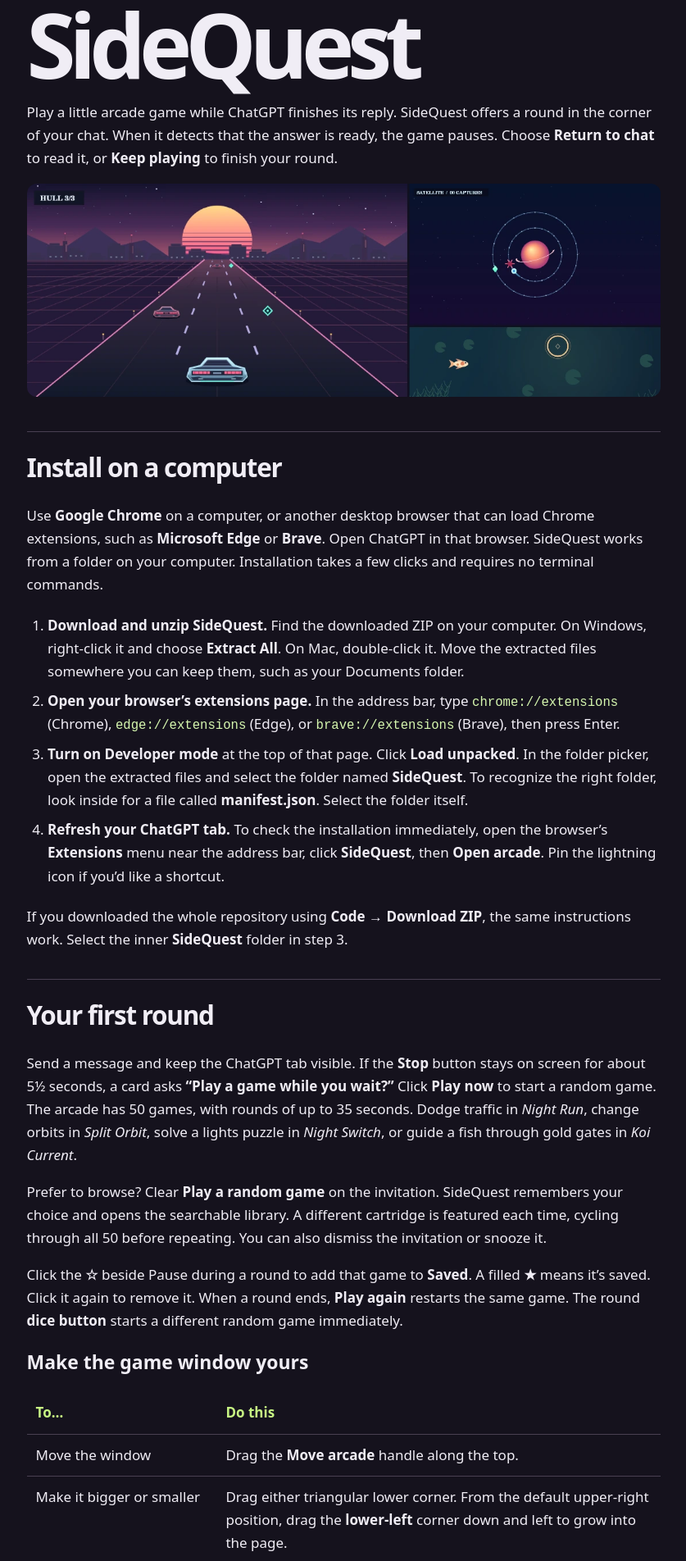
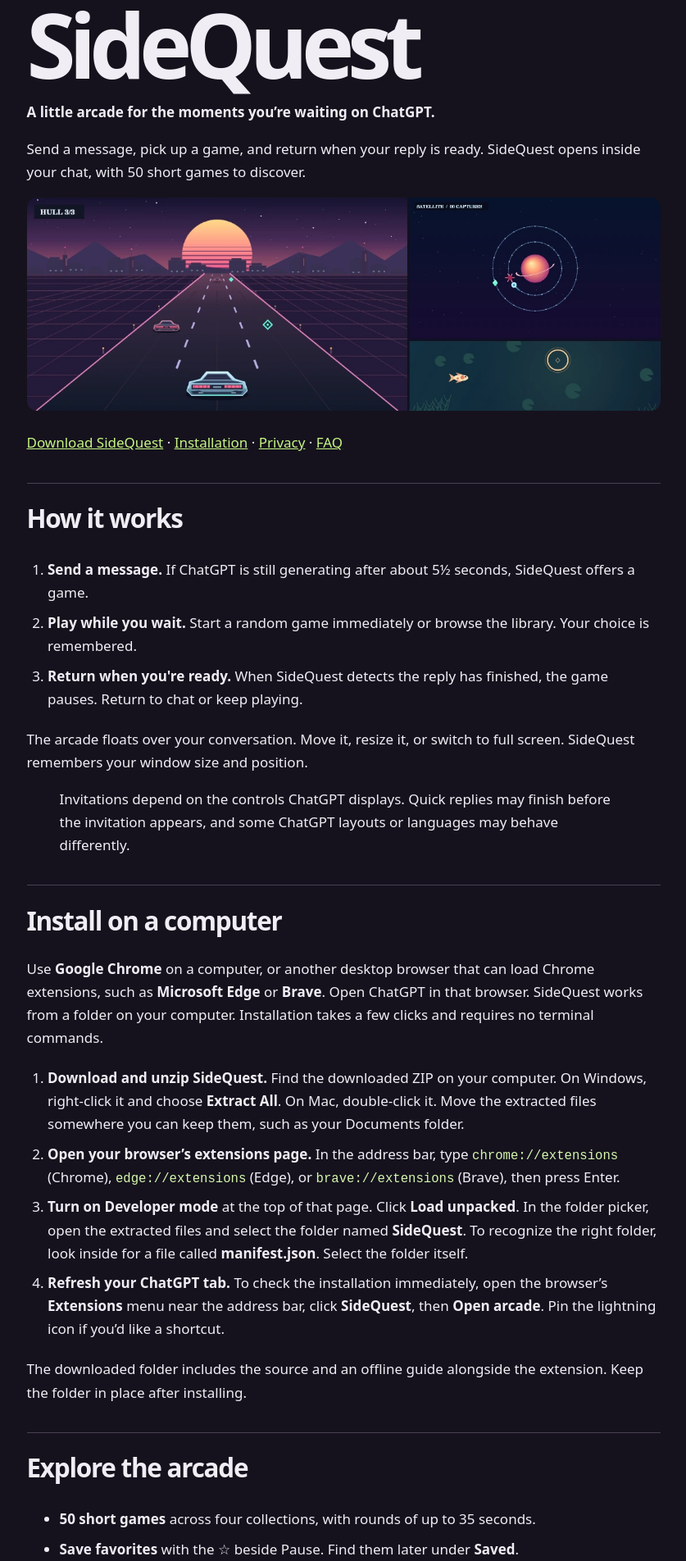
Before and after one commit to MattC-bit/sidequest-arcade, a browser extension: page START-HERE.html in a window 1280 px wide. Shown: the part 123-2027 px from the top of the page at 82% size, without its empty margins (221-1058 px from the left). Drawn offline with Linux system fonts and the light colour scheme.

Commit message:
Polish the readme and simplify installation

```diff
--- a/START-HERE.html
+++ b/START-HERE.html
@@ -8,12 +8,35 @@ h3{font-size:1.35rem;line-height:1.2}a{color:#c7f583}a:focus-visible{outline:3px
 code{font: .92em ui-monospace,monospace;color:#d6f7af}li{padding:.25rem 0}ol{padding-left:1.5rem}
 table{border-collapse:collapse;width:100%}td,th{border-bottom:1px solid #494052;text-align:left;padding:.65rem;vertical-align:top}th{color:#c7f583}td:first-child{width:30%}
 </style></head><body><nav aria-label="Contents"><a href="#install-on-a-computer">Install</a><a href="#make-the-game-window-yours">Window controls</a><a href="#what-sidequest-can-see">Privacy</a><a href="#frequently-asked-questions">FAQ</a></nav><main><h1 id="sidequest">SideQuest</h1>
-<p>Play a little arcade game while ChatGPT finishes its reply. SideQuest
-offers a round in the corner of your chat. When it detects that the
-answer is ready, the game pauses. Choose <strong>Return to chat</strong>
-to read it, or <strong>Keep playing</strong> to finish your round.</p>
-<p><img src="SideQuest/art/hero.webp"
-alt="Three playfields from SideQuest, including Night Run and Split Orbit" /></p>
+<p><strong>A little arcade for the moments you’re waiting on
+ChatGPT.</strong></p>
+<p>Send a message, pick up a game, and return when your reply is ready.
+SideQuest opens inside your chat, with 50 short games to discover.</p>
+<p><img src="SideQuest/art/readme.png"
+alt="A selection of SideQuest games" /></p>
+<p><a
+href="https://github.com/MattC-bit/sidequest-arcade/archive/refs/heads/main.zip">Download
+SideQuest</a> · <a href="#install-on-a-computer">Installation</a> · <a
+href="#what-sidequest-can-see">Privacy</a> · <a
+href="#frequently-asked-questions">FAQ</a></p>
+<h2 id="how-it-works">How it works</h2>
+<ol type="1">
+<li><strong>Send a message.</strong> If ChatGPT is still generating
+after about 5½ seconds, SideQuest offers a game.</li>
+<li><strong>Play while you wait.</strong> Start a random game
+immediately or browse the library. Your choice is remembered.</li>
+<li><strong>Return when you're ready.</strong> When SideQuest detects
+the reply has finished, the game pauses. Return to chat or keep
+playing.</li>
+</ol>
+<p>The arcade floats over your conversation. Move it, resize it, or
+switch to full screen. SideQuest remembers your window size and
+position.</p>
+<blockquote>
+<p>Invitations depend on the controls ChatGPT displays. Quick replies
+may finish before the invitation appears, and some ChatGPT layouts or
+languages may behave differently.</p>
+</blockquote>
 <h2 id="install-on-a-computer">Install on a computer</h2>
 <p>Use <strong>Google Chrome</strong> on a computer, or another desktop
 browser that can load Chrome extensions, such as <strong>Microsoft
@@ -21,10 +44,9 @@ Edge</strong> or <strong>Brave</strong>. Open ChatGPT in that browser.
 SideQuest works from a folder on your computer. Installation takes a few
 clicks and requires no terminal commands.</p>
 <ol type="1">
-<li><strong>Download and unzip SideQuest.</strong> Find the downloaded ZIP on your computer.
-On Windows, right-click it and choose <strong>Extract All</strong>. On
-Mac, double-click it. Move the extracted files somewhere you can keep
-them, such as your Documents folder.</li>
+<li><strong>Download and unzip SideQuest.</strong> Find the downloaded ZIP on your computer. On Windows, right-click it and choose <strong>Extract
+All</strong>. On Mac, double-click it. Move the extracted files
+somewhere you can keep them, such as your Documents folder.</li>
 <li><strong>Open your browser’s extensions page.</strong> In the address
 bar, type <code>chrome://extensions</code> (Chrome),
 <code>edge://extensions</code> (Edge), or
@@ -39,28 +61,24 @@ immediately, open the browser’s <strong>Extensions</strong> menu near
 the address bar, click <strong>SideQuest</strong>, then <strong>Open
 arcade</strong>. Pin the lightning icon if you’d like a shortcut.</li>
 </ol>
-<p>If you downloaded the whole repository using <strong>Code → Download
-ZIP</strong>, the same instructions work. Select the inner
-<strong>SideQuest</strong> folder in step 3.</p>
-<h2 id="your-first-round">Your first round</h2>
-<p>Send a message and keep the ChatGPT tab visible. If the
-<strong>Stop</strong> button stays on screen for about 5½ seconds, a
-card asks <strong>“Play a game while you wait?”</strong> Click
-<strong>Play now</strong> to start a random game. The arcade has 50
-games, with rounds of up to 35 seconds. Dodge traffic in <em>Night
-Run</em>, change orbits in <em>Split Orbit</em>, solve a lights puzzle
-in <em>Night Switch</em>, or guide a fish through gold gates in <em>Koi
-Current</em>.</p>
-<p>Prefer to browse? Clear <strong>Play a random game</strong> on the
-invitation. SideQuest remembers your choice and opens the searchable
-library. A different cartridge is featured each time, cycling through
-all 50 before repeating. You can also dismiss the invitation or snooze
-it.</p>
-<p>Click the <strong>☆</strong> beside Pause during a round to add that
-game to <strong>Saved</strong>. A filled <strong>★</strong> means it’s
-saved. Click it again to remove it. When a round ends, <strong>Play
-again</strong> restarts the same game. The round <strong>dice
-button</strong> starts a different random game immediately.</p>
+<p>The downloaded folder includes the source and an offline guide
+alongside the extension. Keep the folder in place after installing.</p>
+<h2 id="explore-the-arcade">Explore the arcade</h2>
+<ul>
+<li><strong>50 short games</strong> across four collections, with rounds
+of up to 35 seconds.</li>
+<li><strong>Save favorites</strong> with the ☆ beside Pause. Find them
+later under <strong>Saved</strong>.</li>
+<li><strong>Try another game</strong> with the dice button after a
+round, or choose <strong>Play again</strong> to replay the same
+one.</li>
+<li><strong>Browse at your pace</strong> by clearing <strong>Play a
+random game</strong> on the invitation. SideQuest remembers your choice
+and features a different game each time you open the library.</li>
+</ul>
+<p>You can dismiss an invitation or snooze it. To open the arcade
+yourself, click the SideQuest toolbar icon and choose <strong>Open
+arcade</strong>.</p>
 <h3 id="make-the-game-window-yours">Make the game window yours</h3>
 <table>
 <thead>
```
Also changed, not shown: ASSETS.md (+2 -2 lines), README.md, SideQuest/art/readme.png (added), 2 other files.
